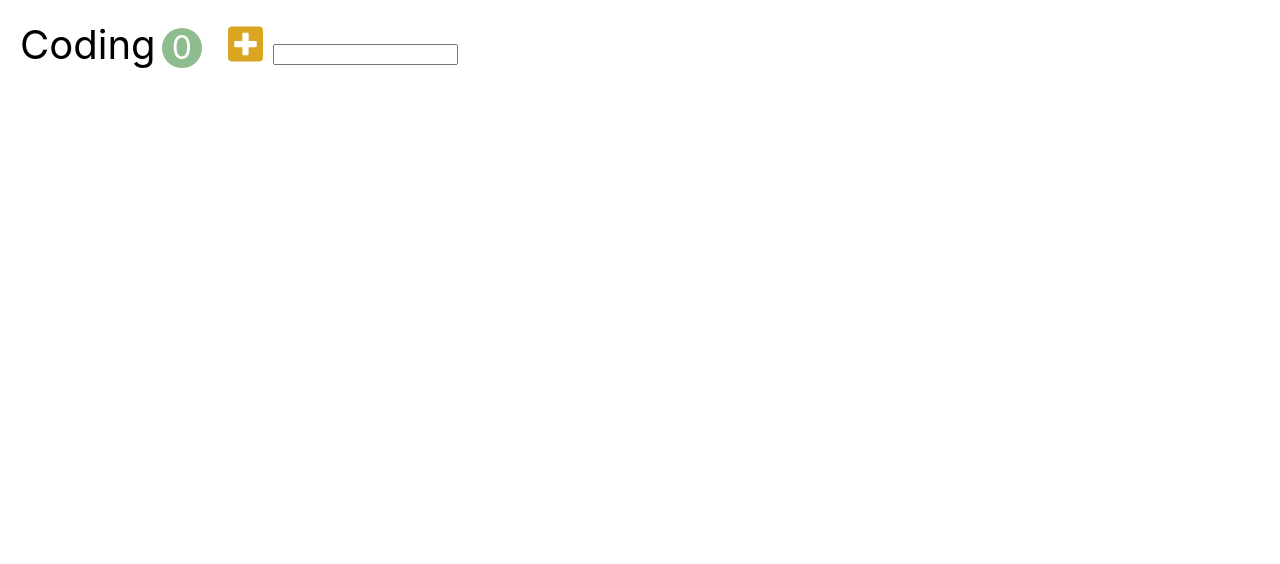
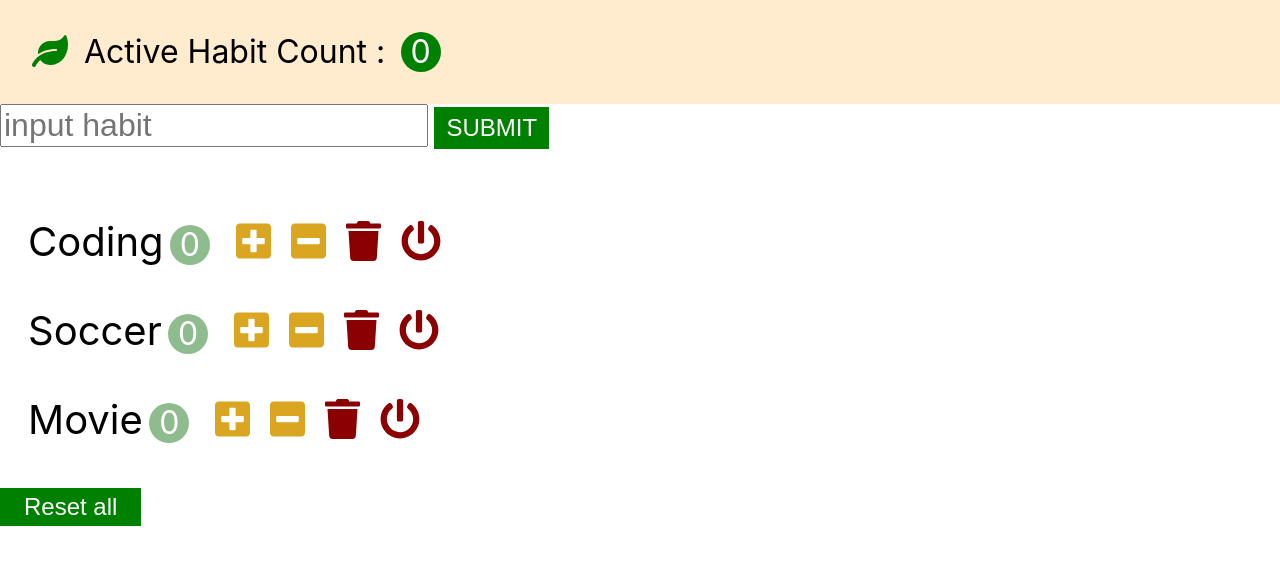
Before and after one commit to nowjsio/habit-tracker, a React (Create React App) app: page / in a window 1280 px wide. Shown: the top 564 px of the page. Built offline with nearby package versions, Linux system fonts and the light colour scheme.

Commit message:
Feat: Apply react hooks to All habitTracker project

```diff
--- a/src/app.jsx
+++ b/src/app.jsx
@@ -1,129 +1,101 @@
-/* eslint-disable react/no-access-state-in-setstate */
-/* eslint-disable no-param-reassign */
-/* eslint-disable no-return-assign */
-/* eslint-disable react/destructuring-assignment */
-import React, { Component } from 'react';
+import React, { memo, useCallback, useRef, useState } from 'react';
 import './app.css';
 import HabitAddForm from './components/habitAddForm';
 import Habits from './components/habits';
 import Navbar from './components/navbar';
 import ResetAll from './components/resetAll';
 
-class App extends Component {
-  constructor(props) {
-    super(props);
-    this.state = {
-      habits: [
+const App = memo(() => {
+  const [_habits, setHabits] = useState([
     { id: 0, name: 'Coding', count: 0 },
     { id: 1, name: 'Soccer', count: 0 },
     { id: 2, name: 'Movie', count: 0 },
-      ],
-    };
-    this.inputRef = React.createRef();
-    this.formRef = React.createRef();
-  }
+  ]);
+  const inputRef = useRef();
+  const formRef = useRef();
 
-  handleIncrement = habit => {
-    const habits = [...this.state.habits].map(item => {
+  const handleIncrement = useCallback(habit => {
+    setHabits(habits =>
+      habits.map(item => {
         if (item.id === habit.id) {
           return { ...habit, count: habit.count + 1 };
         }
         return item;
-    });
+      }),
+    );
+  }, []);
 
-    this.setState({ habits });
-  };
-
-  handleDecrement = habit => {
-    const habits = [...this.state.habits];
-    const index = habits.indexOf(habit);
-    const count = habits[index].count - 1;
-    habits[index].count = count < 0 ? 0 : count;
-    this.setState({ habits });
-  };
-
-  handleDelte = habit => {
-    const habits = [...this.state.habits].filter(item => item !== habit);
-    this.setState({ habits });
-  };
-
-  handleReset = habit => {
-    const habits = [...this.state.habits].map(item => {
-      if (item === habit) {
-        item.count = 0;
-        return item;
+  const handleDecrement = useCallback(habit => {
+    setHabits(habits =>
+      habits.map(item => {
+        if (item.id === habit.id) {
+          const count = habit.count - 1;
+          return { ...habit, count: count < 0 ? 0 : count };
         }
         return item;
-    });
+      }),
+    );
+  }, []);
 
-    this.setState({ habits });
-  };
+  const handleDelte = useCallback(habit => {
+    setHabits(habits => habits.filter(item => item !== habit));
+  }, []);
 
-  handleResetAll = () => {
-    const habits = [...this.state.habits].map(item => {
+  const handleReset = useCallback(habit => {
+    setHabits(habits =>
+      habits.map(item => {
+        if (item.id === habit.id) {
+          return { ...habit, count: 0 };
+        }
+        return item;
+      }),
+    );
+  }, []);
+
+  const handleResetAll = useCallback(() => {
+    setHabits(habits =>
+      habits.map(item => {
         if (item.count !== 0) {
           return { ...item, count: 0 };
         }
         return item;
+      }),
+    );
+  }, []);
+
+  const handleSubmit = useCallback((event, _inputRef, _formRef) => {
+    event.preventDefault();
+    setHabits(habits => {
+      if (!habits.some(item => item.name === _inputRef.current.value)) {
+        return [
+          ...habits,
+          { id: new Date().getTime(), name: _inputRef.current.value, count: 0 },
+        ];
+      }
+      return habits;
     });
-    // console.log(habits);
-    this.setState({ habits });
-  };
+    _formRef.current.reset();
+  }, []);
 
-  handleSubmit = (event, inputRef, formRef) => {
-    event.preventDefault();
-    const newHabitName = inputRef.current.value;
-    const originHabits = [...this.state.habits];
-    const existIndex = originHabits
-      .map(item => item.name)
-      .indexOf(newHabitName);
-    if (existIndex === -1) {
-      const lastId = originHabits[originHabits.length - 1].id + 1;
-      const newHabit = { id: lastId, name: newHabitName, count: 0 };
-      originHabits.push(newHabit);
-      this.setState({ habits: originHabits });
-      // NOTE: 초기화 정석 방법
-      formRef.current.reset();
-      // NOTE: 초기화 두번 째 방법
-      inputRef.current.value = '';
-    }
-  };
-  // getActiveHabitsCount = () => {
-  //   const habits = [...this.state.habits];
-  //   let totalCount = 0;
-  //   habits.forEach(item => {
-  //     if (item.count > 0) {
-  //       totalCount += 1;
-  //     }
-  //   });
-  //   return totalCount;
-  // };
-
-  render() {
-    console.log(`[!]Render app`);
   return (
     <>
       <Navbar
-          activeHabitsCount={
-            this.state.habits.filter(item => item.count > 0).length
-          }
+        activeHabitsCount={_habits.filter(item => item.count > 0).length}
       />
       <HabitAddForm
-          formRef={this.formRef}
-          inputRef={this.inputRef}
-          onSubmit={this.handleSubmit}
+        formRef={formRef}
+        inputRef={inputRef}
+        onSubmit={handleSubmit}
       />
       <Habits
-          habits={this.state.habits}
-          onIncrement={this.handleIncrement}
-          onDecrement={this.handleDecrement}
-          onDelete={this.handleDelte}
-          onReset={this.handleReset}
+        habits={_habits}
+        onIncrement={handleIncrement}
+        onDecrement={handleDecrement}
+        onDelete={handleDelte}
+        onReset={handleReset}
       />
-        <ResetAll onResetAll={this.handleResetAll} />
+      <ResetAll onResetAll={handleResetAll} />
     </>
   );
-  }
-}
-
+});
 export default App;
--- a/src/components/habit.jsx
+++ b/src/components/habit.jsx
@@ -1,38 +1,9 @@
-/* eslint-disable react/destructuring-assignment */
-/* eslint-disable react/prop-types */
-import React, { PureComponent } from 'react';
+import React, { memo } from 'react';
 import '@fortawesome/fontawesome-free/js/all.js';
 
-// eslint-disable-next-line react/prefer-stateless-function
-class Habit extends PureComponent {
-  constructor(props) {
-    super(props);
-    this.state = {};
-  }
-
-  // state = {
-  //   count: 0,
-  // };
-
-  // handleIncrement(event) {
-  //   console.log(evnet);
-  // }
-  // handleIncrement = () => {
-  //   const { count } = this.state;
-  //   const result = count + 1;
-  //   this.setState({ count: result });
-  // };
-
-  // handleDecrement = () => {
-  //   const { count } = this.state;
-  //   const result = count - 1;
-  //   this.setState({ count: result < 0 ? 0 : result });
-  // };
-
-  render() {
-    // console.log(this.props);
-    const { onIncrement, onDecrement, onDelete, habit, onReset } = this.props;
-    const { name, count } = this.props.habit;
+const Habit = memo(props => {
+  const { onIncrement, onDecrement, onDelete, habit, onReset } = props;
+  const { name, count } = habit;
 
   return (
     <li className="habit">
@@ -69,6 +40,6 @@ class Habit extends PureComponent {
       </button>
     </li>
   );
-  }
-}
+});
+
 export default Habit;
--- a/src/components/habitAddForm.jsx
+++ b/src/components/habitAddForm.jsx
@@ -1,16 +1,7 @@
-/* eslint-disable react/button-has-type */
-/* eslint-disable react/prop-types */
-/* eslint-disable react/destructuring-assignment */
-import React, { PureComponent } from 'react';
+import React, { memo } from 'react';
 
-class HabitAddForm extends PureComponent {
-  constructor(props) {
-    super(props);
-    this.state = {};
-  }
-
-  render() {
-    const { inputRef, onSubmit, formRef } = this.props;
+const HabitAddForm = memo(props => {
+  const { onSubmit, inputRef, formRef } = props;
   return (
     <form
       ref={formRef}
@@ -28,7 +19,6 @@ class HabitAddForm extends PureComponent {
       </button>
     </form>
   );
-  }
-}
+});
 
 export default HabitAddForm;
--- a/src/components/habits.jsx
+++ b/src/components/habits.jsx
@@ -1,16 +1,8 @@
-/* eslint-disable react/prop-types */
-/* eslint-disable react/destructuring-assignment */
-import React, { Component } from 'react';
+import React, { memo } from 'react';
 import Habit from './habit';
 
-class Habits extends Component {
-  constructor(props) {
-    super(props);
-    this.state = {};
-  }
-
-  render() {
-    const { habits, onIncrement, onDecrement, onDelete, onReset } = this.props;
+const Habits = memo(props => {
+  const { habits, onIncrement, onDecrement, onDelete, onReset } = props;
   return (
     <ul className="habits">
       {habits.map(habit => (
@@ -25,7 +17,6 @@ class Habits extends Component {
       ))}
     </ul>
   );
-  }
-}
+});
 
 export default Habits;
--- a/src/components/navbar.jsx
+++ b/src/components/navbar.jsx
@@ -1,23 +1,14 @@
-/* eslint-disable react/prop-types */
-/* eslint-disable react/destructuring-assignment */
-import React, { PureComponent } from 'react';
+import React, { memo } from 'react';
 
-class Navbar extends PureComponent {
-  constructor(props) {
-    super(props);
-    this.state = {};
-  }
-
-  render() {
+const Navbar = memo(props => {
+  const { activeHabitsCount } = props;
   return (
     <nav className="navbar">
       <i className="navbar-logo fas fa-leaf" />
       <span>Active Habit Count : </span>
-        <span className="navbar-count">{this.props.activeHabitsCount}</span>
+      <span className="navbar-count">{activeHabitsCount}</span>
     </nav>
   );
-    // return <div> {this.props.activeHabitsCount}</div>;
-  }
-}
+});
 
 export default Navbar;
--- a/src/components/resetAll.jsx
+++ b/src/components/resetAll.jsx
@@ -1,24 +1,24 @@
-/* eslint-disable react/prop-types */
-/* eslint-disable react/destructuring-assignment */
-import React, { Component } from 'react';
+import React, { memo } from 'react';
 
-class ResetAll extends Component {
-  constructor(props) {
-    super(props);
-    this.state = {};
-  }
-
-  render() {
-    return (
-      <button
-        className="habits-reset"
-        type="button"
-        onClick={this.props.onResetAll}
-      >
-        Reset all
-      </button>
-    );
-  }
-}
+const ResetAll = memo(props => {
+  const { onResetAll } = props;
+  return (
+    <button className="habits-reset" type="button" onClick={onResetAll}>
+      Reset all
+    </button>
+  );
+});
 
 export default ResetAll;
+
+// render() {
+//   return (
+//     <button
+//       className="habits-reset"
+//       type="button"
+//       onClick={this.props.onResetAll}
+//     >
+//       Reset all
+//     </button>
+//   );
+// }
--- a/src/index.js
+++ b/src/index.js
@@ -1,13 +1,13 @@
 import React from 'react';
 import ReactDOM from 'react-dom';
 import './index.css';
-// import App from './app';
-import SimpleHabit from './components/simpleHabit';
+import App from './app';
+// import SimpleHabit from './components/simpleHabit';
 
 ReactDOM.render(
   // eslint-disable-next-line react/jsx-filename-extension
   <React.StrictMode>
-    <SimpleHabit />
+    <App />
   </React.StrictMode>,
   document.getElementById('root'),
 );
```
Also changed, not shown: .eslintrc.cjs. Lines whose indentation alone changed are shown as unchanged.
